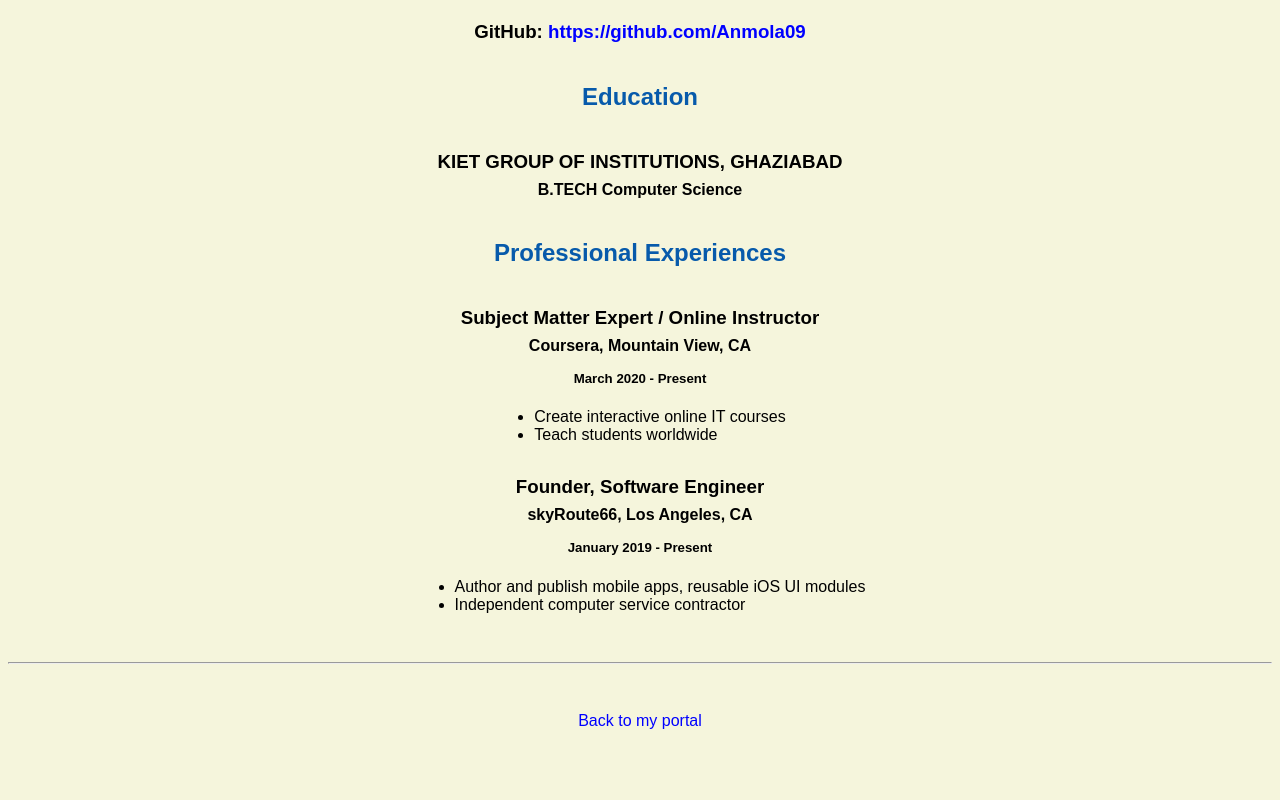
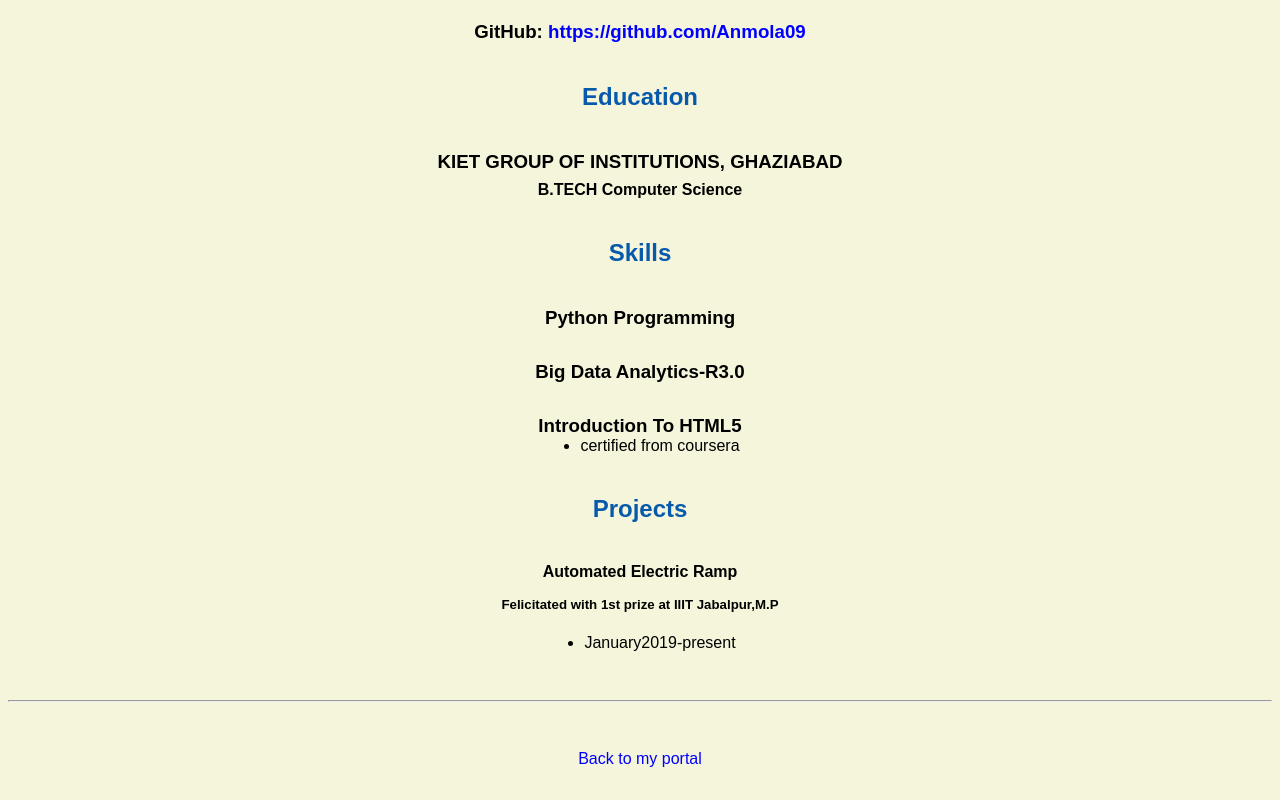
Before and after one commit to Anmola09/anmolaggarwal.github.io, a plain HTML site: page resume.html in a window 1280 px wide. Shown: the part 626-1426 px from the top of the page. Before the commit the page ends 1388 px from the top, so only its background shows below. Drawn offline with Linux system fonts and the light colour scheme.

Commit message:
Update resume.html

```diff
--- a/resume.html
+++ b/resume.html
@@ -3,9 +3,6 @@
 <!-- this is a comment for human! -->
 
 <html lang="en">
-	<head>
-             <link rel="Icon" href="images/icon.png" type="image/png">
-        </head>
 
   <header>
     <title>Anmol Aggarwal's Resume</title>
@@ -35,22 +32,20 @@
     <h3>KIET GROUP OF INSTITUTIONS, GHAZIABAD</h3>
     <h4>B.TECH Computer Science</h4>
 
-    <h2>Professional Experiences</h2>
+    <h2>Skills</h2>
 
-    <h3>Subject Matter Expert / Online Instructor</h3>
-    <h4>Coursera, Mountain View, CA</h4>
-    <h5>March 2020 - Present</h5>
+    <h3>Python Programming</h3>
+    <h3>Big Data  Analytics-R3.0</h3>
+    <h3>Introduction To HTML5</h3>
       <ul>
-        <li>Create interactive online IT courses</li>
-        <li>Teach students worldwide</li>
+        <li>certified from coursera</li>
       </ul>
 
-    <h3>Founder, Software Engineer</h3>
-    <h4>skyRoute66, Los Angeles, CA</h4>
-    <h5>January 2019 - Present</h5>
+    <h2>Projects</h2>
+    <h4>Automated Electric Ramp</h4>
+    <h5>Felicitated with 1st prize at IIIT Jabalpur,M.P</h5>
       <ul>
-        <li>Author and publish mobile apps, reusable iOS UI modules</li>
-        <li>Independent computer service contractor</li>
+        <li>January2019-present</li>
       </ul>
   </body>
 
```
